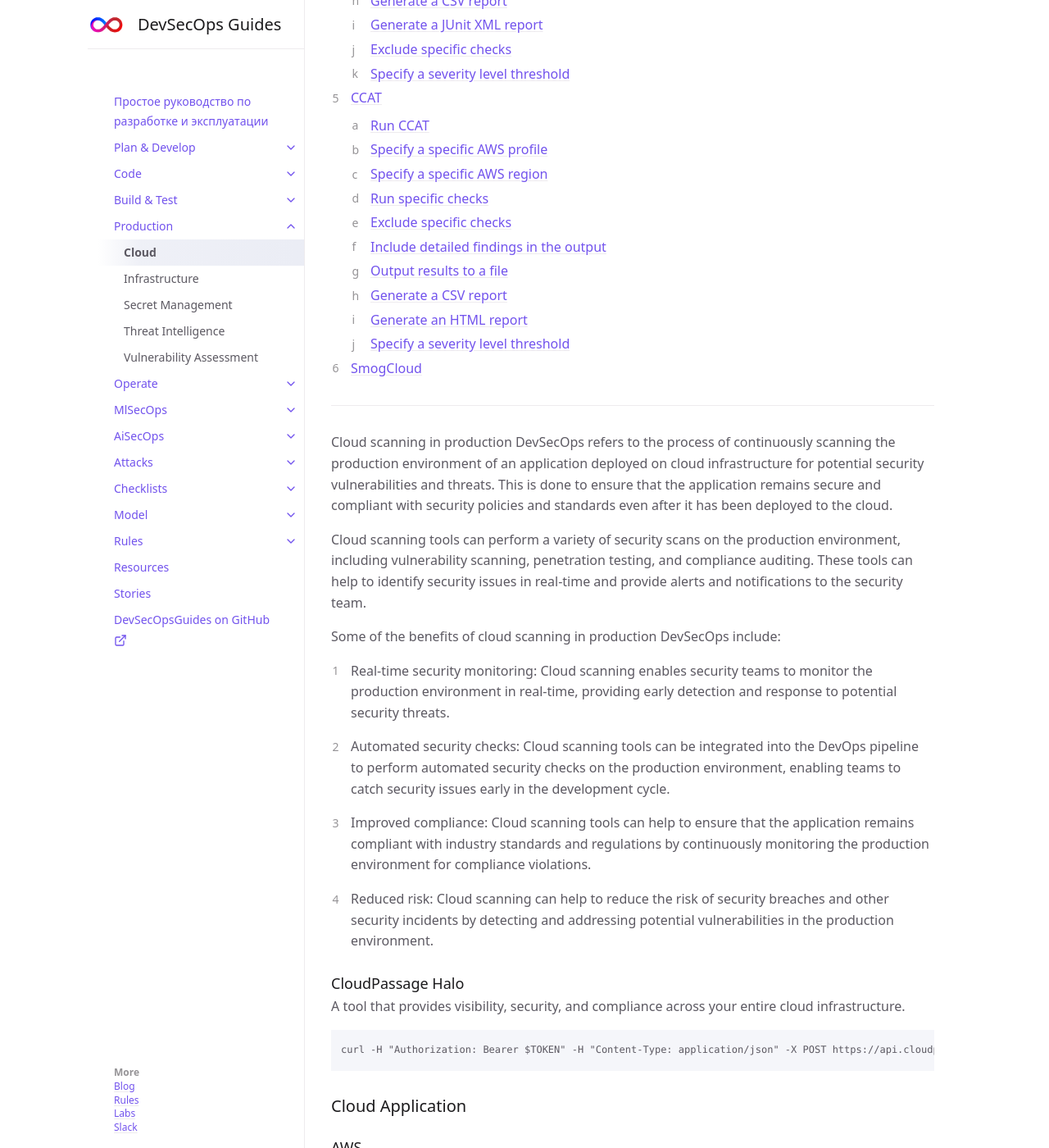
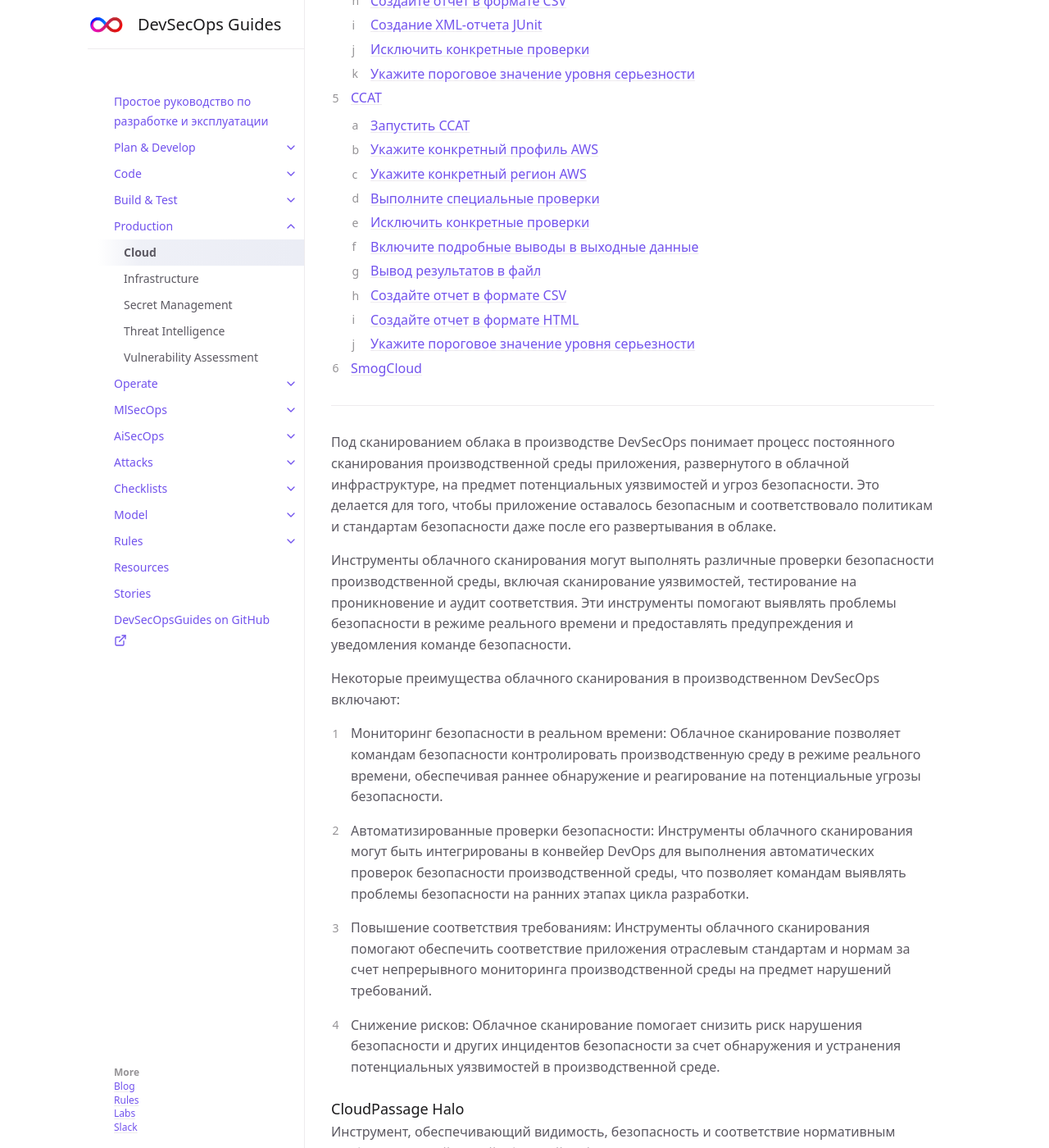
Before and after one commit to 2artem2/Work-Stuff, a Jekyll site: the page built from docs/production/cloud.md, in a window 1280 px wide and 1400 px high, scrolled down 857 px. Shown: the whole window at 82% size. Built offline with Jekyll 4.4.1, drawn with Linux system fonts in a browser that asks for light colours; some of the changed text lies outside the part shown.

Commit message:
cloud.md

````diff
--- a/docs/production/cloud.md
+++ b/docs/production/cloud.md
@@ -4,11 +4,11 @@ title: Cloud
 parent: Production
 ---
 
-## Cloud Scanning
+## Облачное сканирование
 {: .no_toc }
 
 
-## Table of contents
+## Оглавление
 {: .no_toc .text-delta }
 
 1. TOC
@@ -17,19 +17,19 @@ parent: Production
 ---
 
 
-Cloud scanning in production DevSecOps refers to the process of continuously scanning the production environment of an application deployed on cloud infrastructure for potential security vulnerabilities and threats. This is done to ensure that the application remains secure and compliant with security policies and standards even after it has been deployed to the cloud.
+Под сканированием облака в производстве DevSecOps понимает процесс постоянного сканирования производственной среды приложения, развернутого в облачной инфраструктуре, на предмет потенциальных уязвимостей и угроз безопасности. Это делается для того, чтобы приложение оставалось безопасным и соответствовало политикам и стандартам безопасности даже после его развертывания в облаке.
 
-Cloud scanning tools can perform a variety of security scans on the production environment, including vulnerability scanning, penetration testing, and compliance auditing. These tools can help to identify security issues in real-time and provide alerts and notifications to the security team.
+Инструменты облачного сканирования могут выполнять различные проверки безопасности производственной среды, включая сканирование уязвимостей, тестирование на проникновение и аудит соответствия. Эти инструменты помогают выявлять проблемы безопасности в режиме реального времени и предоставлять предупреждения и уведомления команде безопасности.
 
-Some of the benefits of cloud scanning in production DevSecOps include:
+Некоторые преимущества облачного сканирования в производственном DevSecOps включают:
 
-1. Real-time security monitoring: Cloud scanning enables security teams to monitor the production environment in real-time, providing early detection and response to potential security threats.
+1. Мониторинг безопасности в реальном времени: Облачное сканирование позволяет командам безопасности контролировать производственную среду в режиме реального времени, обеспечивая раннее обнаружение и реагирование на потенциальные угрозы безопасности.
 
-2. Automated security checks: Cloud scanning tools can be integrated into the DevOps pipeline to perform automated security checks on the production environment, enabling teams to catch security issues early in the development cycle.
+2. Автоматизированные проверки безопасности: Инструменты облачного сканирования могут быть интегрированы в конвейер DevOps для выполнения автоматических проверок безопасности производственной среды, что позволяет командам выявлять проблемы безопасности на ранних этапах цикла разработки.
 
-3. Improved compliance: Cloud scanning tools can help to ensure that the application remains compliant with industry standards and regulations by continuously monitoring the production environment for compliance violations.
+3. Повышение соответствия требованиям: Инструменты облачного сканирования помогают обеспечить соответствие приложения отраслевым стандартам и нормам за счет непрерывного мониторинга производственной среды на предмет нарушений требований.
 
-4. Reduced risk: Cloud scanning can help to reduce the risk of security breaches and other security incidents by detecting and addressing potential vulnerabilities in the production environment.
+4. Снижение рисков: Облачное сканирование помогает снизить риск нарушения безопасности и других инцидентов безопасности за счет обнаружения и устранения потенциальных уязвимостей в производственной среде.
 
 
 
@@ -37,7 +37,7 @@ Some of the benefits of cloud scanning in production DevSecOps include:
 ### CloudPassage Halo
 
 
-A tool that provides visibility, security, and compliance across your entire cloud infrastructure.
+Инструмент, обеспечивающий видимость, безопасность и соответствие нормативным требованиям всей вашей облачной инфраструктуры.
 
 
 ```
@@ -46,123 +46,123 @@ curl -H "Authorization: Bearer $TOKEN" -H "Content-Type: application/json" -X PO
 
 
 
-## Cloud Application
+## Облачное приложение
 
 ### AWS
 
 
-- [ ] **Create an IAM User**
+- [ ] **Создание пользователя IAM**
 
 ```
 aws iam create-user --user-name <username>
 ```
 
-- [ ] Attach an IAM Policy to a User
+- [ ] Прикрепление политики IAM к пользователю
 
 ```
 aws iam attach-user-policy --user-name <username> --policy-arn <policy-arn>
 ```
 
-- [ ] Create an IAM Group
+- [ ] Создание группы IAM
 
 ```
 aws iam create-group --group-name <group-name>
 ```
 
-- [ ] Add a User to an IAM Group
+- [ ] Добавление пользователя в группу IAM
 
 ```
 aws iam add-user-to-group --user-name <username> --group-name <group-name>
 ```
 
-- [ ] Create an IAM Role
+- [ ] Создание роли IAM
 
 ```
 aws iam create-role --role-name <role-name> --assume-role-policy-document <trust-policy>
 ```
 
-- [ ] Attach an IAM Policy to a Role
+- [ ] Прикрепление политики IAM к роли
 
 ```
 aws iam attach-role-policy --role-name <role-name> --policy-arn <policy-arn>
 ```
 
-- [ ] Enable MFA for an IAM User
+- [ ] Включение MFA для пользователя IAM
 
 ```
 aws iam enable-mfa-device --user-name <username> --serial-number <mfa-serial-number> --authentication-code-one <code1> --authentication-code-two <code2>
 ```
 
-- [ ] Create a Security Group
+- [ ] Создание группы безопасности
 
 ```
 aws ec2 create-security-group --group-name <group-name> --description <description> --vpc-id <vpc-id>
 ```
 
-- [ ] Authorize Ingress Traffic for a Security Group
+- [ ] Разрешение входящего трафика для группы безопасности
 
 ```
 aws ec2 authorize-security-group-ingress --group-id <group-id> --protocol <protocol> --port <port> --source <source>
 ```
 
-- [ ] Create a Network Access Control List (NACL)
+- [ ] Создание списка контроля доступа к сети (NACL)
 
 ```
 aws ec2 create-network-acl --vpc-id <vpc-id>
 ```
 
-- [ ] Add an Inbound Rule to a NACL
+- [ ] Добавьте правило для входящего потока в NACL
 
 ```
 aws ec2 create-network-acl-entry --network-acl-id <nacl-id> --rule-number <rule-number> --protocol <protocol> --rule-action <action> --cidr-block <cidr-block> --port-range From=<from-port>,To=<to-port>
 ```
 
-- [ ] Create an AWS WAF WebACL
+- [ ] Создание AWS WAF WebACL
 
 ```
 aws wafv2 create-web-acl --name <acl-name> --scope <scope> --default-action <default-action>
 ```
 
-- [ ] Associate a WebACL with a Resource
+- [ ] Связывание WebACL с ресурсом
 
 ```
 aws wafv2 associate-web-acl --web-acl-arn <acl-arn> --resource-arn <resource-arn>
 ```
 
-- [ ] Enable AWS CloudTrail
+- [ ] Включите AWS CloudTrail
 
 ```
 aws cloudtrail create-trail --name <trail-name> --s3-bucket-name <bucket-name>
 ```
 
-- [ ] Create an AWS Config Rule
+- [ ] Создание правила настройки AWS
 
 ```
 aws configservice put-config-rule --config-rule <rule-definition>
 ```
 
-- [ ] Enable AWS GuardDuty
+- [ ] Включите AWS GuardDuty
 
 ```
 aws guardduty create-detector --enable
 ```
 
-- [ ] Enable AWS Macie
+- [ ] Включить AWS Macie
 
 ```
 aws macie2 enable-macie
 ```
 
-- [ ] Enable AWS SecurityHub
+- [ ] Включите AWS SecurityHub
 
 ```
 aws securityhub enable-security-hub
 ```
 
 
-#### AWS Inspector
+#### Инспектор AWS
 
-A tool that analyzes the behavior and configuration of AWS resources for potential security issues.
+Инструмент, анализирующий поведение и конфигурацию ресурсов AWS на предмет потенциальных проблем с безопасностью.
 
 ```
 aws inspector start-assessment-run --assessment-template-arn arn:aws:inspector:us-west-2:123456789012:target/0-nvgHXqLm/template/0-iMhM7g4p
@@ -174,110 +174,110 @@ aws inspector start-assessment-run --assessment-template-arn arn:aws:inspector:u
 
 ### GCloud
 
-- [ ] Create a Service Account
+- [ ] Создайте учетную запись службы
 
 ```
 gcloud iam service-accounts create <service-account-name> --display-name <display-name>
 ```
 
-- [ ] Grant IAM Role to a Service Account
+- [ ] Предоставление IAM-роли учетной записи службы
 
 ```
 gcloud projects add-iam-policy-binding <project-id> --member serviceAccount:<service-account-email> --role <role>
 ```
 
-- [ ] Create a Firewall Rule
+- [ ] Создайте правило брандмауэра
 
 ```
 gcloud compute firewall-rules create <rule-name> --network <network-name> --allow <protocol>:<port-range> --source-ranges <source-range>
 ```
 
-- [ ] Enable VPC Flow Logs
+- [ ] Включение журналов потоков VPC
 
 ```
 gcloud compute networks subnets update <subnet-name> --region <region> --enable-flow-logs --filter <filter-expression>
 ```
 
-- [ ] Create a Cloud Security Command Center (Cloud SCC) Notification Config
+- [ ] Создание конфигурации уведомлений командного центра безопасности облака (Cloud SCC)
 
 ```
 gcloud scc notifications create <notification-config-id> --pubsub-topic <topic-name> --organization <organization-id> --filter <filter-expression>
 ```
 
-- [ ] Enable Data Loss Prevention (DLP) API
+- [ ] Включите API предотвращения потери данных (DLP)
 
 ```
 gcloud services enable dlp.googleapis.com
 ```
 
-- [ ] Create a Cloud Security Scanner Scan
+- [ ] Создание сканера облачной безопасности
 
 ```
 gcloud beta web-security-scanner scans create <scan-id> --target <target-url>
 ```
 
-- [ ] Enable Cloud Security Command Center (Cloud SCC)
+- [ ] Включите командный центр безопасности облака (Cloud SCC)
 
 ```
 gcloud services enable securitycenter.googleapis.com
 ```
 
-- [ ] Create a Security Key
+- [ ] Создание ключа безопасности
 
 ```
 gcloud alpha cloud-shell ssh-key create
 ```
 
-- [ ] Enable Cloud Armor
+- [ ] Включите облачную броню
 
 ```
 gcloud compute security-policies create <policy-name> --description <description>
 ```
 
-- [ ] Enable Cloud Identity-Aware Proxy (IAP)
+- [ ] Включите облачный прокси-сервер с учетом идентификационных данных (IAP)
 
 ```
 gcloud compute backend-services update <backend-service-name> --iap=enabled
 ```
 
-- [ ] Create a Security Health Analytics Policy
+- [ ] Создайте политику анализа состояния безопасности
 
 ```
 gcloud alpha security health-policies create <policy-name> --resource-type <resource-type> --filter <filter-expression>
 ```
 
-- [ ] Enable Binary Authorization
+- [ ] Включить двоичную авторизацию
 
 ```
 gcloud services enable binaryauthorization.googleapis.com
 ```
 
-- [ ] Enable Cloud Security Scanner
+- [ ] Включите сканер безопасности облачных вычислений
 
 ```
 gcloud services enable securityscanner.googleapis.com
 ```
 
 
-- [ ] Create a Cloud Key Management Service (KMS) Keyring
+- [ ] Создание связки ключей в облачной службе управления ключами (KMS)
 
 ```
 gcloud kms keyrings create <keyring-name> --location <location>
 ```
 
-- [ ] Create a Cloud Security Scanner Crawl Schedule
+- [ ] Создайте расписание сканирования облачных систем безопасности
 
 ```
 gcloud beta web-security-scanner scan-configs create <config-id> --schedule <schedule-expression> --target <target-url>
 ```
 
-- [ ] Enable Cloud Data Loss Prevention (DLP)
+- [ ] Включите функцию предотвращения потери данных в облаке (DLP)
 
 ```
 gcloud services enable dlp.googleapis.com
 ```
 
-- [ ] Create a Cloud Security Command Center (Cloud SCC) Source
+- [ ] Создание командного центра безопасности облака (Cloud SCC) Источник
 
 ```
 gcloud scc sources create <source-id> --source <source-type> --resource <resource-name> --service-account <service-account-email>
@@ -285,10 +285,10 @@ gcloud scc sources create <source-id> --source <source-type> --resource <resourc
 
 
 
-#### Google Cloud Security Scanner
+#### Сканер безопасности облачных вычислений Google
 
 
-A tool that scans your App Engine app for common web vulnerabilities.
+Инструмент, который сканирует ваше приложение App Engine на наличие распространенных веб-уязвимостей.
 
 ```
 gcloud beta app deploy --no-promote --version staging<br>gcloud beta app gen-config --custom<br>gcloud beta app deploy --config=cloudbuild.yaml --version=v1
@@ -297,118 +297,118 @@ gcloud beta app deploy --no-promote --version staging<br>gcloud beta app gen-con
 
 ### Azure
 
-- [ ] Create a Resource Group
+- [ ] Создайте группу ресурсов
 
 ```
 az group create --name <resource-group-name> --location <location>
 ```
 
-- [ ] Create a Virtual Network
+- [ ] Создание виртуальной сети
 
 ```
 az network vnet create --name <vnet-name> --resource-group <resource-group-name> --subnet-name <subnet-name>
 ```
 
-- [ ] Create a Network Security Group
+- [ ] Создание группы сетевой безопасности
 
 ```
 az network nsg create --name <nsg-name> --resource-group <resource-group-name>
 ```
 
-- [ ] Create a Network Security Group Rule
+- [ ] Создание правила группы сетевой безопасности
 
 ```
 az network nsg rule create --name <rule-name> --nsg-name <nsg-name> --resource-group <resource-group-name> --priority <priority> --protocol <protocol> --source-address-prefix <source-address> --destination-address-prefix <destination-address> --access <access> --direction <direction>
 ```
 
-- [ ] Create a Key Vault
+- [ ] Создание хранилища ключей
 
 ```
 az keyvault create --name <vault-name> --resource-group <resource-group-name> --location <location>
 ```
 
-- [ ] Create a Key Vault Secret
+- [ ] Создание секрета хранилища ключей
 
 ```
 az keyvault secret set --name <secret-name> --vault-name <vault-name> --value <secret-value>
 ```
 
-- [ ] Enable Azure Security Center
+- [ ] Включите Центр безопасности Azure
 
 ```
 az security center pricing create --tier <pricing-tier> --resource-group <resource-group-name> --subscription <subscription-id>
 ```
 
-- [ ] Enable Just-In-Time (JIT) VM Access
+- [ ] Обеспечение доступа к виртуальным машинам по принципу "точно в срок" (JIT)
 
 ```
 az security jit-policy create --name <policy-name> --resource-group <resource-group-name> --vm-name <vm-name>
 ```
 
-- [ ] Enable Azure Firewall
+- [ ] Включите брандмауэр Azure Firewall
 
 ```
 az network firewall create --name <firewall-name> --resource-group <resource-group-name> --location <location>
 ```
 
-- [ ] Create a Security Center Adaptive Application Control Policy
+- [ ] Создание политики адаптивного контроля приложений Центра безопасности
 
 ```
 az security applocker-policy create --name <policy-name> --resource-group <resource-group-name> --location <location>
 ```
 
 
-- [ ] Enable Azure Active Directory (AAD) Identity Protection
+- [ ] Включите защиту идентификационных данных Azure Active Directory (AAD)
 
 ```
 az ad identity-protection enable --tenant-id <tenant-id>
 ```
 
-- [ ] Enable Azure Sentinel
+- [ ] Включите Azure Sentinel
 
 ```
 az security workspace create --name <workspace-name> --resource-group <resource-group-name> --location <location>
 ```
 
-- [ ] Create a Security Center Regulatory Compliance Assessment
+- [ ] Создание центра безопасности Оценка соответствия нормативным требованиям
 
 ```
 az security regulatory-compliance-assessments create --name <assessment-name> --resource-group <resource-group-name> --standard-name <standard-name>
 ```
 
-- [ ] Enable Azure Advanced Threat Protection (ATP)
+- [ ] Включите Azure Advanced Threat Protection (ATP)
 
 ```
 az security atp storage enable --resource-group <resource-group-name> --storage-account <storage-account-name>
 ```
 
-- [ ] Enable Azure DDoS Protection
+- [ ] Включите Azure DDoS Protection
 
 ```
 az network ddos-protection create --name <protection-plan-name> --resource-group <resource-group-name> --location <location>
 ```
 
-- [ ] Create a Security Center Security Contact
+- [ ] Создание контакта безопасности центра безопасности
 
 ```
 az security contact create --name <contact-name> --resource-group <resource-group-name> --email <email-address>
 ```
 
-- [ ] Enable Azure Information Protection
+- [ ] Включите защиту информации Azure
 
 ```
 az ad rms registration create --resource-group <resource-group-name> --tenant-id <tenant-id>
 ```
 
-- [ ] Enable Azure Disk Encryption
+- [ ] Включите шифрование дисков Azure
 
 ```
 az vm encryption enable --name <vm-name> --resource-group <resource-group-name> --disk-encryption-keyvault <keyvault-name>
 ```
 
-#### Azure Security Center
+#### Центр безопасности Azure
 
-A tool that provides threat protection across all of your services and deploys quickly with no infrastructure to manage.
+Инструмент, обеспечивающий защиту от угроз всех ваших сервисов и быстро развертываемый без необходимости управления инфраструктурой.
 
 ```
 az security assessment create --location westus --name "Example Assessment" --resource-group "MyResourceGroup" --scope /subscriptions/xxxxxxxx-xxxx-xxxx-xxxx-xxxxxxxxxxxx/resourceGroups/MyResourceGroup/providers/Microsoft.Compute/virtualMachines/myVM
@@ -417,43 +417,43 @@ az security assessment create --location westus --name "Example Assessment" --re
 
 ## ScoutSuite
 
-### Run ScoutSuite for a cloud provider
+### Запустите ScoutSuite для облачного провайдера
 
 ```
 scout aws or scout azure or scout gcp
 ```
 
-### Specify a specific region for a cloud provider
+### Укажите конкретный регион для поставщика облачных услуг
 
 ```
 scout aws --region <region_name>
 ```
 
-or
+или
 
 ```
 scout azure --location <location_name>
 ```
 
-or
+или
 
 ```
 scout gcp --project <project_id> --region <region_name>
 ```
 
-### Generate a report in JSON format
+### Создайте отчет в формате JSON
 
 ```
 scout <provider> --report-dir <output_directory> --report-format json
 ```
 
-### Generate a report in HTML format
+### Создайте отчет в формате HTML
 
 ```
 scout <provider> --report-dir <output_directory> --report-format html
 ```
 
-### Specify the output file name for the report
+### Укажите имя выходного файла для отчета
 
 ```
 scout <provider> --report-dir <output_directory> --report-format <format> --report-name <output_filename>
@@ -468,61 +468,61 @@ scout <provider> --report-dir <output_directory> --report-format <format> --repo
 python prowler.py
 ```
 
-### Specify an AWS profile
+### Укажите профиль AWS
 
 ```
 python prowler.py --profile <profile_name>
 ```
 
-### Specify a specific AWS region
+### Укажите конкретный регион AWS
 
 ```
 python prowler.py --region <region_name>
 ```
 
-### Run specific checks/categories
+### Выполнение определенных проверок/категорий
 
 ```
 python prowler.py --check <check_id> or python prowler.py --category <category_name>
 ```
 
-### Output results to a file
+### Вывод результатов в файл
 
 ```
 python prowler.py --file <output_file>
 ```
 
-### Include detailed findings in the output
+### Включите подробные выводы в выходные данные
 
 ```
 python prowler.py --findings
 ```
 
-### Generate an HTML report
+### Создайте отчет в формате HTML
 
 ```
 python prowler.py --html-report
 ```
 
-### Generate a CSV report
+### Создайте отчет в формате CSV
 
 ```
 python prowler.py --csv-report
 ```
 
-### Generate a JUnit XML report
+### Создание XML-отчета JUnit
 
 ```
 python prowler.py --junit-xml
 ```
 
-### Exclude specific checks
+### Исключить конкретные проверки
 
 ```
 python prowler.py --exclude-check <check_id>
 ```
 
-### Specify a severity level threshold
+### Укажите пороговое значение уровня серьезности
 
 ```
 python prowler.py --severity <severity_level>
@@ -532,61 +532,61 @@ python prowler.py --severity <severity_level>
 ## CCAT
 
 
-### Run CCAT
+### Запустить CCAT
 
 ```
 python ccat.py
 ```
 
-### Specify a specific AWS profile
+### Укажите конкретный профиль AWS
 
 ```
 python ccat.py --profile <profile_name>
 ```
 
-### Specify a specific AWS region
+### Укажите конкретный регион AWS
 
 ```
 python ccat.py --region <region_name>
 ```
 
-### Run specific checks
+### Выполните специальные проверки
 
 ```
 python ccat.py --checks <check_id>
 ```
 
-### Exclude specific checks
+### Исключить конкретные проверки
 
 ```
 python ccat.py --exclude <check_id>
 ```
 
-### Include detailed findings in the output
+### Включите подробные выводы в выходные данные
 
 ```
 python ccat.py --findings
 ```
 
-### Output results to a file
+### Вывод результатов в файл
 
 ```
 python ccat.py --output-file <output_file>
 ```
 
-### Generate a CSV report
+### Создайте отчет в формате CSV
 
 ```
 python ccat.py --csv-report
 ```
 
-### Generate an HTML report
+### Создайте отчет в формате HTML
 
 ```
 python ccat.py --html-report
 ```
 
-### Specify a severity level threshold
+### Укажите пороговое значение уровня серьезности
 
 ```
 python ccat.py --severity <severity_level>
@@ -601,21 +601,21 @@ python ccat.py --severity <severity_level>
 
 ```
 python3 smogcloud.py
-Open a web browser and go to http://localhost:5000
+Откройте веб-браузер и перейдите на сайт http://localhost:5000.
 ```
 
-1. Scan a target URL for common cloud misconfigurations:
+1. Просканируйте целевой URL-адрес на предмет распространенных ошибок конфигурации облака:
 
-Enter the target URL in the web interface and click "Start Scan"
+Введите целевой URL-адрес в веб-интерфейсе и нажмите "Начать сканирование".
 
-2. View the scan results and vulnerabilities:
+2. Просмотреть результаты сканирования и уязвимости:
 
-Navigate to the "Results" page in the web interface
+Перейдите на страницу "Результаты" в веб-интерфейсе.
 
-3. Perform manual testing for specific cloud misconfigurations:
+3. Выполните ручное тестирование на наличие определенных ошибок в конфигурации облака:
 
-Follow the provided instructions in the web interface or README file
+Следуйте инструкциям в веб-интерфейсе или файле README.
 
-4. Generate a report of the scan results:
+4. Сформируйте отчет о результатах сканирования:
 
-Click on "Generate Report" in the web interface
+Нажмите "Сгенерировать отчет" в веб-интерфейсе.
````
